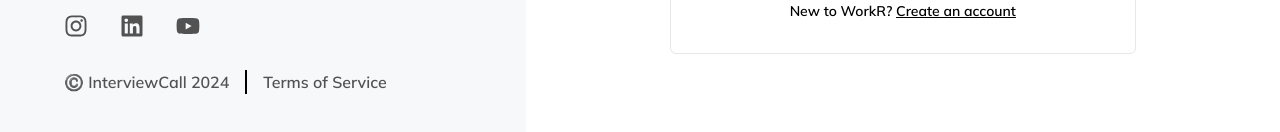
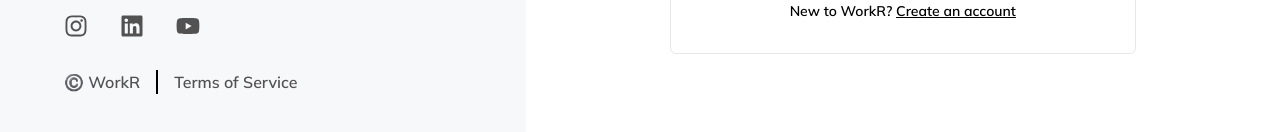
Before and after one commit to WorkR25/WorkR-Frontend, a Next.js app: page /signin in a window 1280 px wide. Shown: the part 642-774 px from the top of the page. Built offline with nearby package versions, Linux system fonts and the light colour scheme; no server answers.

Commit message:
#fix: corrected the name workr in sign up page

```diff
--- a/src/app/signin/page.tsx
+++ b/src/app/signin/page.tsx
@@ -154,7 +154,7 @@ export default function LoginPage() {
             <FaYoutube size={24} color='#525252' />
           </div>
           <div className='flex flex-row gap-4'>
-            <p className='text-neutral-600'>©️ InterviewCall 2024</p>
+            <p className='text-neutral-600'>©️ WorkR</p>
             <div className='h-full bg-black w-[2px]' />
             <a href='#' className='no-underline text-neutral-600'>
               Terms of Service
```
